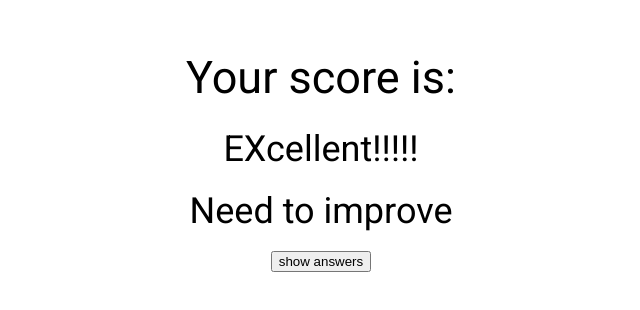
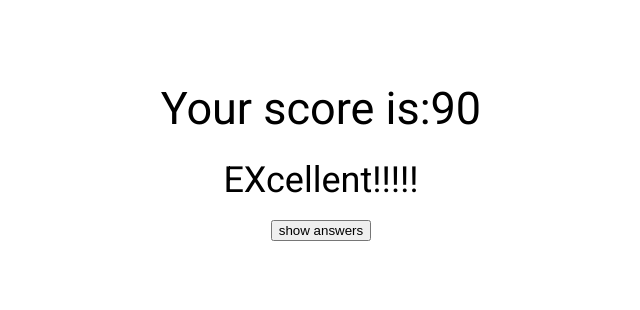
Before and after one commit to AishuPola/quiz_project, an Angular app: page /score in a window 1280 px wide. Shown: the part 188-498 px from the top of the page, without its empty margins (319-959 px from the left). Built offline with nearby package versions, Linux system fonts and the light colour scheme.

Commit message:
score is changed

```diff
--- a/src/app/score/score.component.html
+++ b/src/app/score/score.component.html
@@ -1,12 +1,11 @@
 <!-- <p>score works!</p> -->
 <div class="container">
-  <h2>Your score is:</h2>
-
+  <h2>Your score is:{{ score }}</h2>
   @if(score >70 && score <=90) {
   <h3>EXcellent!!!!!</h3>
   } @if(score <=70 && score >=45){
   <h4>good</h4>
-  } @else {
+  } @if(score<45) {
   <h3>Need to improve</h3>
   }
 
```
